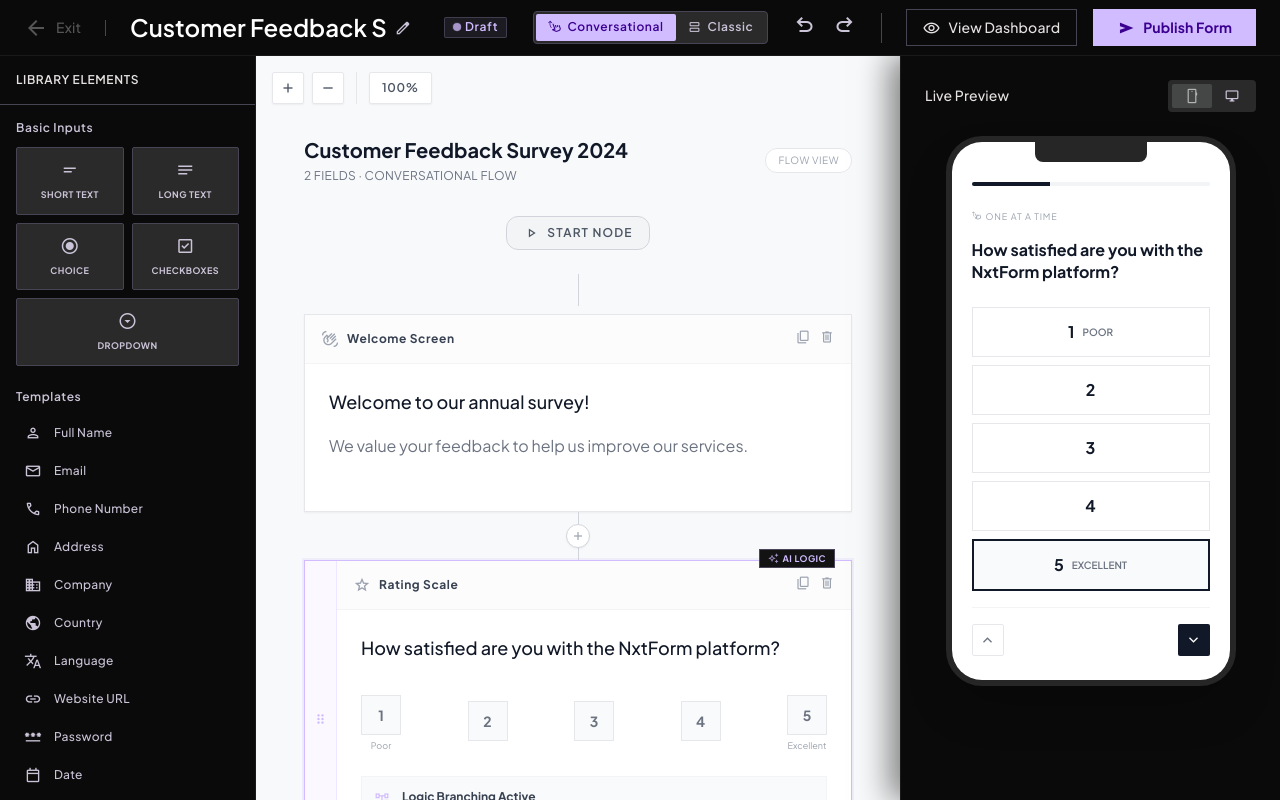
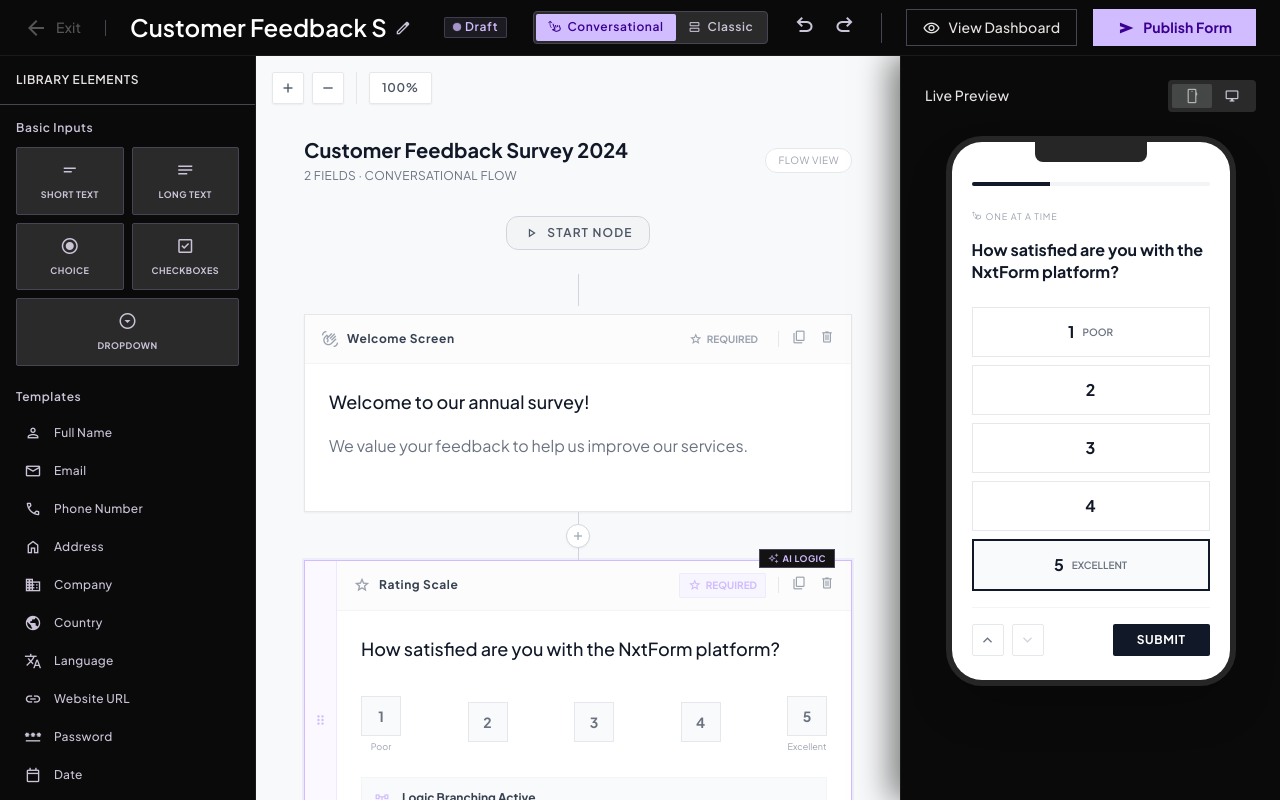
Before and after one commit to RavikantiAkshay/NxtForm, a React (Vite) app in the folder client/: page /workspace/edit in a window 1280 px wide. Built offline with nearby package versions, Linux system fonts and the light colour scheme; sample sign-in values are in the browser's storage.

Commit message:
feat(workspace): enhanced live preview interactivity, required toggle, and dynamic submit logic

```diff
--- a/client/src/pages/MyFormsPage.jsx
+++ b/client/src/pages/MyFormsPage.jsx
@@ -69,13 +69,6 @@ export default function MyFormsPage() {
               <h1 className="text-2xl font-bold text-white mb-1">My Forms</h1>
               <p className="text-[13px] text-[#6b6577]">Welcome back, {user.name}. You have {forms.length} forms.</p>
             </div>
-            <button
-              onClick={() => navigate('/workspace/edit')}
-              className="bg-[#8b5cf6] text-white px-5 py-2.5 rounded-lg font-semibold text-[14px] hover:bg-[#7c3aed] hover:shadow-[0_0_20px_rgba(139,92,246,0.25)] transition-all flex items-center gap-2"
-            >
-              <span className="material-symbols-outlined text-[18px]">add</span>
-              Create New Form
-            </button>
           </div>
 
           {/* Search */}
--- a/client/src/pages/WorkspaceBuilder.jsx
+++ b/client/src/pages/WorkspaceBuilder.jsx
@@ -8,6 +8,7 @@ export default function WorkspaceBuilder() {
   const [formTitle, setFormTitle] = useState('Customer Feedback Survey 2024');
   const [activeBlockId, setActiveBlockId] = useState('rating-1');
   const [formMode, setFormMode] = useState('conversational'); // 'conversational' or 'classic'
+  const [previewDevice, setPreviewDevice] = useState('mobile'); // 'mobile' or 'desktop'
   const [currentPage, setCurrentPage] = useState(1);
   const [totalPages, setTotalPages] = useState(1);
   const [blocks, setBlocks] = useState([
@@ -592,7 +593,22 @@ export default function WorkspaceBuilder() {
                           </div>
 
                           {/* Actions */}
-                          <div className="flex gap-2" onClick={(e) => e.stopPropagation()}>
+                          <div className="flex gap-3 items-center" onClick={(e) => e.stopPropagation()}>
+                            <button
+                              onClick={() => updateBlockValue(block.id, 'required', !block.required)}
+                              className={`flex items-center gap-1 font-label-sm text-[10px] uppercase font-bold px-2 py-1 rounded transition-colors ${
+                                block.required
+                                  ? 'bg-primary/10 text-primary border border-primary/20'
+                                  : 'text-gray-400 hover:text-gray-600 hover:bg-gray-100'
+                              }`}
+                              title="Toggle Required"
+                            >
+                              <span className="material-symbols-outlined text-[14px]">
+                                {block.required ? 'star' : 'star_border'}
+                              </span>
+                              Required
+                            </button>
+                            <div className="w-px h-4 bg-gray-200"></div>
                             <button
                               onClick={() => duplicateBlock(block)}
                               className="text-gray-400 hover:text-gray-800"
@@ -734,25 +750,37 @@ export default function WorkspaceBuilder() {
           </div>
 
           {/* Right Side: Immersive Device Live Preview */}
-          <aside className="w-[380px] bg-[#0a0a0a] border-l border-[#1a1a1a] flex flex-col items-center py-6 z-20 shadow-[-10px_0_30px_rgba(0,0,0,0.5)] shrink-0">
+          <aside className={`bg-[#0a0a0a] border-l border-[#1a1a1a] flex flex-col items-center py-6 z-20 shadow-[-10px_0_30px_rgba(0,0,0,0.5)] shrink-0 transition-all duration-300 ${previewDevice === 'mobile' ? 'w-[380px]' : 'w-[65%]'}`}>
             <div className="flex items-center justify-between w-full px-6 mb-6">
               <h3 className="font-label-md text-label-md text-on-surface">Live Preview</h3>
               <div className="flex bg-surface-container-high rounded-lg p-1">
-                <button className="px-3 py-1 bg-secondary-container text-on-secondary-container rounded font-label-sm text-label-sm flex items-center justify-center">
+                <button
+                  onClick={() => setPreviewDevice('mobile')}
+                  className={`px-3 py-1 rounded font-label-sm text-label-sm flex items-center justify-center transition-colors ${previewDevice === 'mobile' ? 'bg-secondary-container text-on-secondary-container' : 'text-on-surface-variant hover:text-on-surface'}`}
+                >
                   <span className="material-symbols-outlined text-[16px]">smartphone</span>
                 </button>
-                <button className="px-3 py-1 text-on-surface-variant hover:text-on-surface rounded font-label-sm text-label-sm flex items-center justify-center">
+                <button
+                  onClick={() => setPreviewDevice('desktop')}
+                  className={`px-3 py-1 rounded font-label-sm text-label-sm flex items-center justify-center transition-colors ${previewDevice === 'desktop' ? 'bg-secondary-container text-on-secondary-container' : 'text-on-surface-variant hover:text-on-surface'}`}
+                >
                   <span className="material-symbols-outlined text-[16px]">desktop_windows</span>
                 </button>
               </div>
             </div>
 
-            {/* Phone Frame Mockup (Notch) */}
-            <div className="relative w-[290px] h-[550px] bg-black rounded-[36px] border-[6px] border-[#262626] overflow-hidden shadow-2xl flex flex-col">
+            {/* Preview Mockup Container */}
+            <div className={`relative bg-black transition-all duration-300 overflow-hidden shadow-2xl flex flex-col ${
+              previewDevice === 'mobile'
+                ? 'w-[290px] h-[550px] rounded-[36px] border-[6px] border-[#262626]'
+                : 'w-[90%] h-[90%] rounded-xl border border-[#262626]'
+            }`}>
               {/* Notch */}
+              {previewDevice === 'mobile' && (
                 <div className="absolute top-0 inset-x-0 h-5 flex justify-center z-50">
                   <div className="w-28 h-5 bg-[#262626] rounded-b-xl"></div>
                 </div>
+              )}
 
               {/* Screen Content */}
               <div className="flex-1 bg-white pt-10 pb-6 px-5 flex flex-col relative overflow-y-auto hide-scrollbar text-gray-900 text-left">
@@ -1167,16 +1195,40 @@ export default function WorkspaceBuilder() {
                 {/* Navigation inside phone mockup */}
                 <div className="mt-auto pt-4 flex justify-between items-center border-t border-gray-100 bg-white sticky bottom-0 z-10">
                   {formMode === 'conversational' ? (
+                    (() => {
+                      const currentIndex = blocks.findIndex(b => b.id === activeBlockId);
+                      const isFirst = currentIndex === 0;
+                      const isLast = currentIndex === blocks.length - 1;
+
+                      return (
                         <>
-                      <button className="w-8 h-8 border border-gray-200 flex items-center justify-center text-gray-500 rounded-sm">
+                          <div className="flex gap-2">
+                            <button
+                              disabled={isFirst}
+                              onClick={() => !isFirst && setActiveBlockId(blocks[currentIndex - 1].id)}
+                              className={`w-8 h-8 border border-gray-200 flex items-center justify-center rounded-sm transition-colors ${isFirst ? 'text-gray-300 cursor-not-allowed' : 'text-gray-500 hover:bg-gray-50'}`}
+                            >
                               <span className="material-symbols-outlined text-[18px]">keyboard_arrow_up</span>
                             </button>
-                      <button className="w-8 h-8 bg-gray-900 text-white flex items-center justify-center rounded-sm">
+                            <button
+                              disabled={isLast}
+                              onClick={() => !isLast && setActiveBlockId(blocks[currentIndex + 1].id)}
+                              className={`w-8 h-8 border border-gray-200 flex items-center justify-center rounded-sm transition-colors ${isLast ? 'text-gray-300 cursor-not-allowed' : 'text-gray-500 hover:bg-gray-50'}`}
+                            >
                               <span className="material-symbols-outlined text-[18px]">keyboard_arrow_down</span>
                             </button>
+                          </div>
+
+                          {isLast && (
+                            <button className="px-6 h-8 bg-gray-900 text-white flex items-center justify-center font-bold text-xs tracking-wider uppercase rounded-sm hover:bg-black">
+                              Submit
+                            </button>
+                          )}
                         </>
+                      );
+                    })()
                   ) : (
-                    <button className="w-full h-10 bg-gray-900 text-white flex items-center justify-center font-bold text-sm tracking-wider uppercase rounded-sm">
+                    <button className="w-full h-10 bg-gray-900 text-white flex items-center justify-center font-bold text-sm tracking-wider uppercase rounded-sm hover:bg-black transition-colors">
                       {currentPage < totalPages ? 'Next Page' : 'Submit'}
                     </button>
                   )}
```
Also changed, not shown: client/src/components/TopNavbar.jsx (+15 -12 lines). Lines whose indentation alone changed are shown as unchanged.
